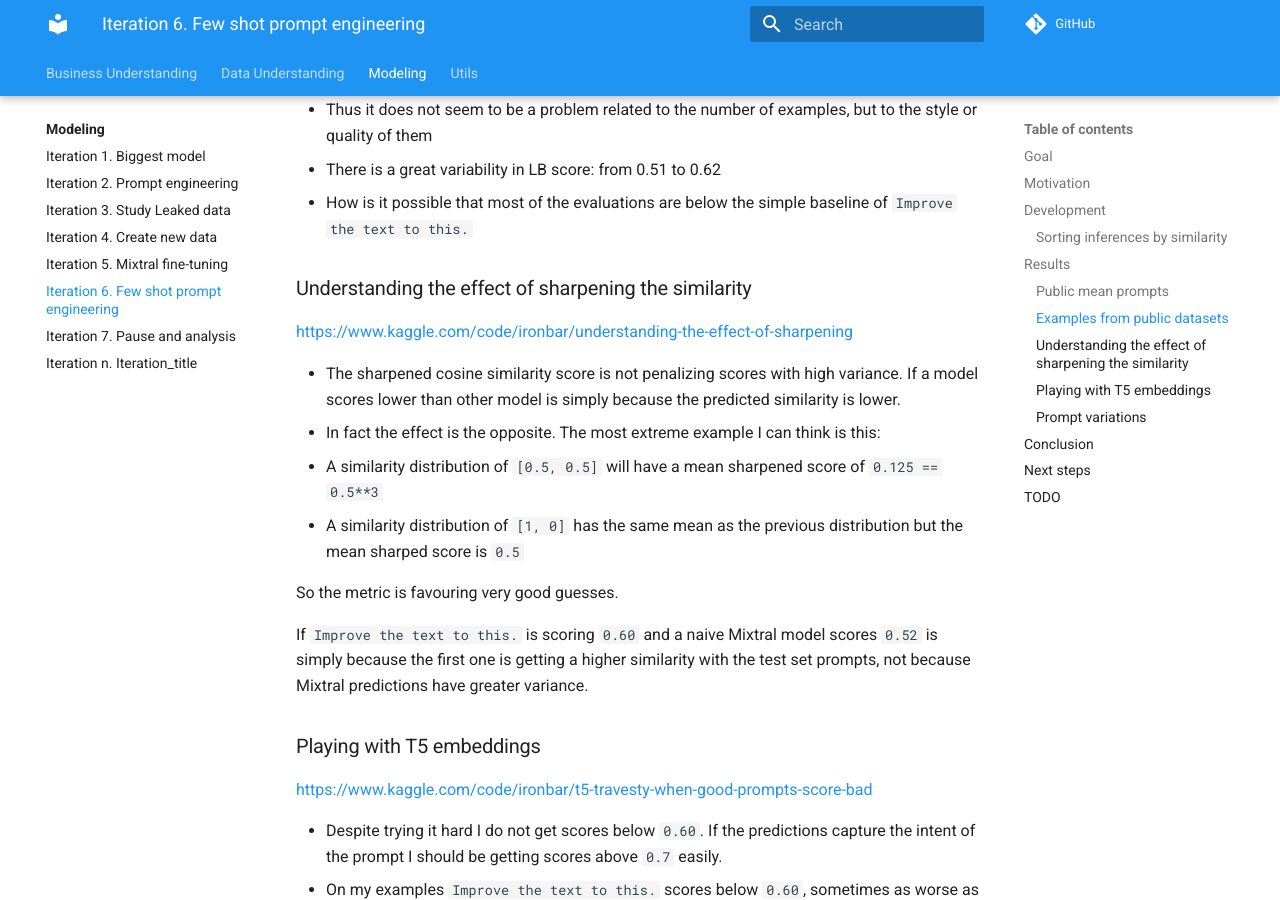
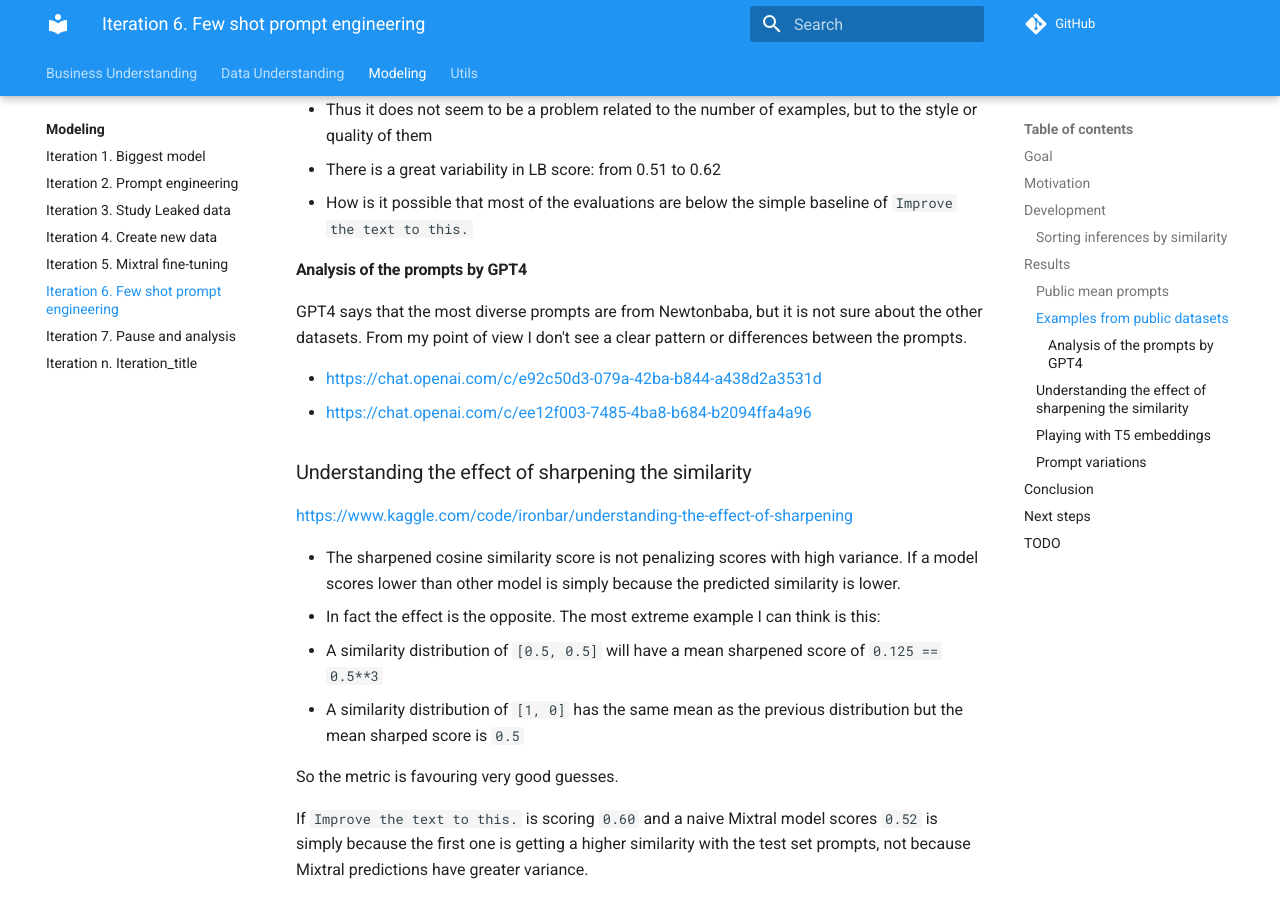
Before and after one commit to ironbar/prompt_recovery, an MkDocs documentation site: the page built from docs/modeling/Iteration_06_few_shot_prompt_engineering.md, in a window 1280 px wide and 900 px high, scrolled down 2805 px. Built offline with MkDocs 1.6.1 and Material for MkDocs 9.7.7, drawn with Linux system fonts in a browser that asks for light colours; comment, search, counter and statistics services are not loaded.

Commit message:
progress

```diff
--- a/docs/modeling/Iteration_06_few_shot_prompt_engineering.md
+++ b/docs/modeling/Iteration_06_few_shot_prompt_engineering.md
@@ -81,6 +81,14 @@ for few shot prompting.
 - There is a great variability in LB score: from 0.51 to 0.62
 - How is it possible that most of the evaluations are below the simple baseline of `Improve the text to this.`
 
+#### Analysis of the prompts by GPT4
+
+GPT4 says that the most diverse prompts are from Newtonbaba, but it is not sure about the other datasets.
+From my point of view I don't see a clear pattern or differences between the prompts.
+
+- <https://chat.openai.com/c/e92c50d3-079a-42ba-b844-a438d2a3531d>
+- <https://chat.openai.com/c/ee12f003-7485-4ba8-b684-b2094ffa4a96>
+
 ### Understanding the effect of sharpening the similarity
 
 <https://www.kaggle.com/code/ironbar/understanding-the-effect-of-sharpening>
```
Also changed, not shown: docs/modeling/Iteration_07_pause_and_analysis.md (+2 -2 lines).
